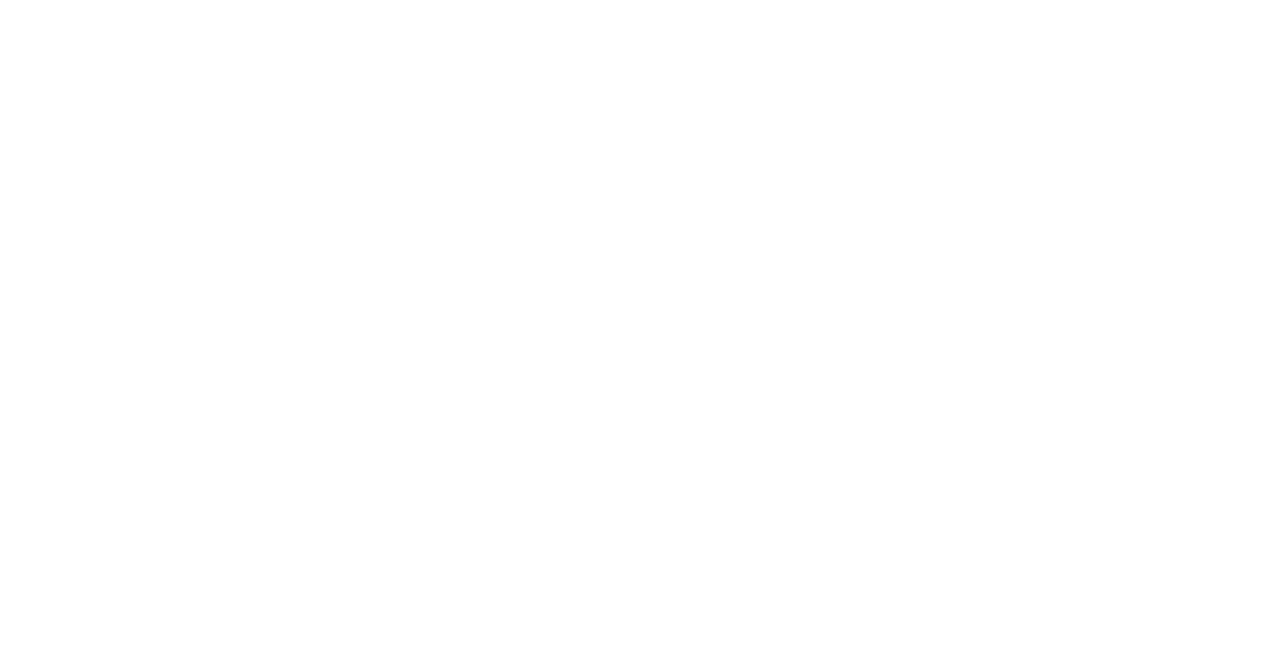
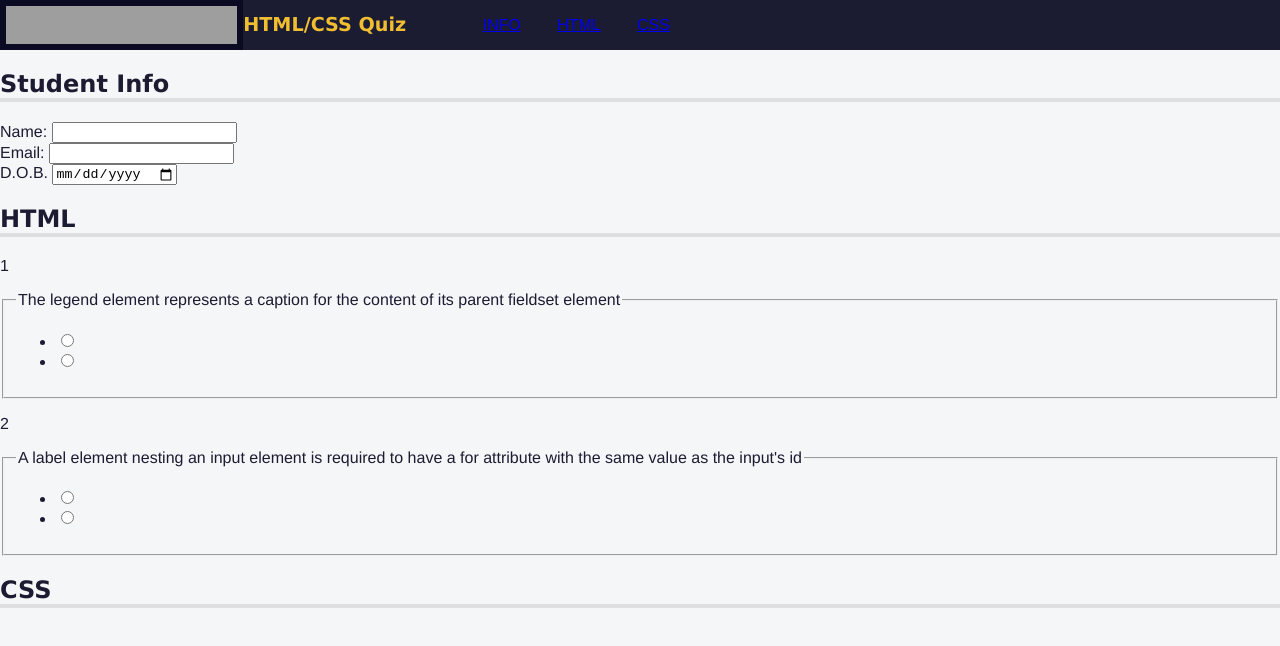
Before and after one commit to Rednaxela5/quiz-webpage, a plain HTML site: page index.html in a window 1280 px wide. Drawn offline with Linux system fonts and the light colour scheme; grey boxes are pictures that could not be loaded.

Commit message:
Finished steps 16-30 of the course
1. Realized more the usage of <span></span>
2. Hiding the text in the span element in the CSS
3. Become more familiar with these
input = id, name, type
label = for
Then if you have radio buttons, you should have same name fieldset.

```diff
--- a/index.html
+++ b/index.html
@@ -1,11 +1,90 @@
 <!DOCTYPE html>
 <html lang="en">
-<head>
-    <meta charset="UTF-8">
-    <meta name="viewport" content="width=device-width, initial-scale=1.0">
-    <title>Document</title>
-</head>
-<body>
-
-</body>
+  <head>
+    <meta charset="UTF-8" />
+    <meta name="viewport" content="width=device-width, initial-scale=1.0" />
+    <meta name="description" content="freeCodeCamp Accessibility Quiz practice project" />
+    <title>Accessibility Quiz</title>
+    <link rel="stylesheet" href="styles.css" />
+  </head>
+  <body>
+    <header>
+      <img id="logo" src="https://cdn.freecodecamp.org/platform/universal/fcc_primary.svg">
+      <h1>HTML/CSS Quiz</h1>
+      <nav>
+        <ul>
+          <li><a href="#student-info">INFO</a></li>
+          <li><a href="#html-questions">HTML</a></li>
+          <li><a href="#css-questions">CSS</a></li>
+        </ul>
+      </nav>
+    </header>
+    <main>
+      <form method="post" action="https://freecodecamp.org/practice-project/accessibility-quiz">
+        <section role="region" aria-labelledby="student-info">
+          <h2 id="student-info">Student Info</h2>
+          <div class="info">
+            <label for="student-name">Name:</label>
+            <input type="text" name="student-name" id="student-name" />
+          </div>
+          <div class="info">
+            <label for="student-email">Email:</label>
+            <input type="email" name="student-email" id="student-email" />
+          </div>
+          <div class="info">
+            <label for="birth-date">D.O.B.<span class="sr-only">(Date of Birth)</span></label>
+            <input type="date" name="birth-date" id="birth-date" />
+          </div>
+        </section>
+        <section role="region" aria-labelledby="html-questions">
+          <h2 id="html-questions">HTML</h2>
+          <div class="question-block">
+            <p>1</p>
+            <fieldset class="question" name="html-question-one">
+              <legend>
+                The legend element represents a caption for the content of its
+                parent fieldset element
+              </legend>
+              <ul class="answers-list">
+                <li>
+                  <label>
+                    <input type="radio" id="q1-a1"/>
+                  </label>
+                </li>
+                <li>
+                  <label>
+                    <input type="radio" id="q1-a2"/>
+                  </label>
+                </li>
+              </ul>
+            </fieldset>
+          </div>
+          <div class="question-block">
+            <p>2</p>
+            <fieldset class="question" name="html-question-two">
+              <legend>
+                A label element nesting an input element is required to have a
+                for attribute with the same value as the input's id
+              </legend>
+              <ul class="answers-list">
+                <li>
+                  <label>
+                    <input type="radio" id="q2-a1"/>
+                  </label>
+                </li>
+                <li>
+                  <label>
+                    <input type="radio" id="q2-a2"/>
+                  </label>
+                </li>
+              </ul>
+            </fieldset>
+          </div>
+        </section>
+        <section role="region" aria-labelledby="css-questions">
+          <h2 id="css-questions">CSS</h2>
+        </section>
+      </form>
+    </main>
+  </body>
 </html>
--- a/styles.css
+++ b/styles.css
@@ -0,0 +1,57 @@
+body {
+    background: #f5f6f7;
+    color: #1b1b32;
+    font-family: Helvetica;
+    margin: 0;
+  }
+
+  header {
+    width: 100%;
+    height: 50px;
+    background-color: #1b1b32;
+    display: flex;
+  }
+
+  #logo {
+    width: max(100px, 18vw);
+    background-color: #0a0a23;
+    aspect-ratio: 35 / 4;
+    padding: 0.4rem;
+  }
+
+  h1 {
+    color: #f1be32;
+    font-size: min(5vw, 1.2em);
+  }
+
+  nav {
+    width: 50%;
+    max-width: 300px;
+    height: 50px;
+  }
+
+  nav > ul {
+    display: flex;
+    justify-content: space-evenly;
+  }
+
+  h1,
+  h2 {
+    font-family: Verdana, Tahoma;
+  }
+
+  h2 {
+    border-bottom: 4px solid #dfdfe2;
+  }
+
+  .sr-only {
+    position: absolute;
+    width: 1px;
+    height: 1px;
+    padding: 0;
+    margin: -1px;
+    overflow: hidden;
+    clip: rect(0, 0, 0, 0);
+    white-space: nowrap;
+    border: 0;
+  }
```
